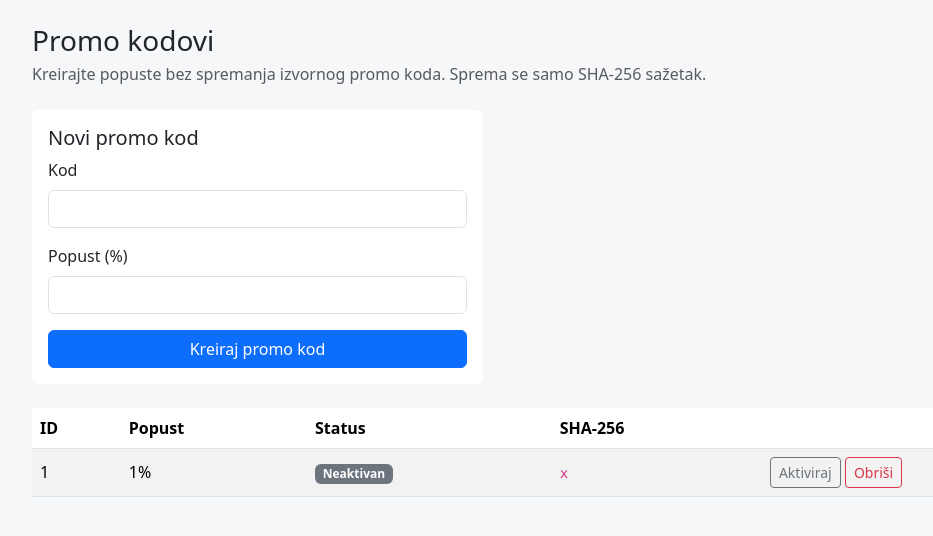
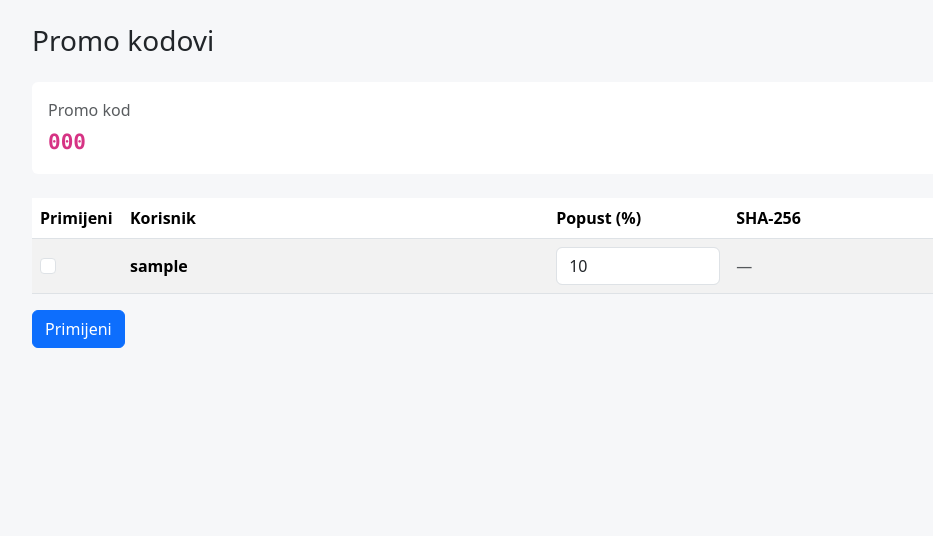
Before and after one commit to HeadshotFTW/ParKING, a Python web app: template templates/admin_promos.html in a window 1280 px wide. Shown: the part 56-592 px from the top of the page, without its empty margins (50-983 px from the left). Run offline with Jinja, Linux system fonts and the light colour scheme; the template is opened without the code that fills it: most values are stand-ins (such as "Sample title", 1, 10 or a date in 2020).

Commit message:
Redesign promo admin for per-user POPUST

```diff
--- a/templates/admin_promos.html
+++ b/templates/admin_promos.html
@@ -1,71 +1,62 @@
 {% extends "base.html" %}
 {% block title %}{{ 'Promo codes' if lang == 'en' else 'Promo kodovi' }} - ParKING{% endblock %}
 {% block content %}
-<div class="d-flex justify-content-between align-items-start mb-4">
+<h1 class="h3 mb-4">{{ 'Promo codes' if lang == 'en' else 'Promo kodovi' }}</h1>
+
+<div class="card card-body mb-4">
+    <div class="d-flex flex-wrap justify-content-between align-items-center gap-2">
         <div>
-        <h1 class="h3 mb-1">{{ 'Promo codes' if lang == 'en' else 'Promo kodovi' }}</h1>
-        <p class="text-muted mb-0">
-            {% if lang == 'en' %}
-                Create discounts without storing the original promo code. Only a SHA-256 digest is stored.
-            {% else %}
-                Kreirajte popuste bez spremanja izvornog promo koda. Sprema se samo SHA-256 sažetak.
-            {% endif %}
-        </p>
+            <span class="text-muted">{{ 'Promo code' if lang == 'en' else 'Promo kod' }}</span>
+            <div class="fs-4 fw-semibold"><code>{{ promo_code }}</code></div>
+        </div>
     </div>
 </div>
 
-<div class="row g-4 mb-4">
-    <div class="col-lg-5">
-        <form method="post" class="card card-body">
-            <h2 class="h5">{{ 'New promo code' if lang == 'en' else 'Novi promo kod' }}</h2>
-            <label class="form-label" for="code">{{ 'Code' if lang == 'en' else 'Kod' }}</label>
-            <input class="form-control mb-3 text-uppercase" id="code" name="code" minlength="4" maxlength="40" required>
-
-            <label class="form-label" for="discount_percent">{{ 'Discount (%)' if lang == 'en' else 'Popust (%)' }}</label>
-            <input class="form-control mb-3" id="discount_percent" name="discount_percent" type="number" min="1" max="100" step="1" required>
-
-            <button class="btn btn-primary" type="submit">{{ 'Create promo' if lang == 'en' else 'Kreiraj promo kod' }}</button>
-        </form>
-    </div>
-</div>
-
+<form method="post">
     <div class="table-responsive">
         <table class="table table-striped align-middle">
             <thead>
                 <tr>
-            <th>ID</th>
-            <th>{{ 'Discount' if lang == 'en' else 'Popust' }}</th>
-            <th>{{ 'Status' if lang == 'en' else 'Status' }}</th>
+                    <th style="width: 90px">{{ 'Apply' if lang == 'en' else 'Primijeni' }}</th>
+                    <th>{{ 'User' if lang == 'en' else 'Korisnik' }}</th>
+                    <th style="width: 180px">{{ 'Discount (%)' if lang == 'en' else 'Popust (%)' }}</th>
                     <th>SHA-256</th>
-            <th></th>
                 </tr>
             </thead>
             <tbody>
-    {% for promo in promos %}
+            {% for user in users %}
+                {% set assignment = assignments.get(user.id) %}
                 <tr>
-            <td>{{ promo.id }}</td>
-            <td>{{ '%.0f%%'|format(promo.discount_percent) }}</td>
                     <td>
-                <span class="badge {% if promo.active %}text-bg-success{% else %}text-bg-secondary{% endif %}">
-                    {% if promo.active %}{{ 'Active' if lang == 'en' else 'Aktivan' }}{% else %}{{ 'Inactive' if lang == 'en' else 'Neaktivan' }}{% endif %}
-                </span>
+                        <input class="form-check-input" type="checkbox" name="selected_users" value="{{ user.id }}"
+                               {% if assignment and assignment.active %}checked{% endif %}>
                     </td>
-            <td><code class="small text-break">{{ promo.code_hash }}</code></td>
-            <td class="text-nowrap">
-                <form class="d-inline" method="post" action="{{ url_for('admin_promo_toggle', promo_id=promo.id) }}">
-                    <button class="btn btn-sm btn-outline-secondary" type="submit">
-                        {% if promo.active %}{{ 'Deactivate' if lang == 'en' else 'Deaktiviraj' }}{% else %}{{ 'Activate' if lang == 'en' else 'Aktiviraj' }}{% endif %}
-                    </button>
-                </form>
-                <form class="d-inline" method="post" action="{{ url_for('admin_promo_delete', promo_id=promo.id) }}">
-                    <button class="btn btn-sm btn-outline-danger" type="submit">{{ 'Delete' if lang == 'en' else 'Obriši' }}</button>
-                </form>
+                    <td>
+                        <strong>{{ user.username }}</strong>
+                        {% if user.is_admin() %}<span class="badge text-bg-secondary ms-1">ADMIN</span>{% endif %}
+                    </td>
+                    <td>
+                        <input class="form-control" type="number" min="1" max="100" step="1"
+                               name="discount_{{ user.id }}"
+                               value="{{ '%.0f'|format(assignment.discount_percent) if assignment else '10' }}">
+                    </td>
+                    <td>
+                        {% if assignment and assignment.active %}
+                            <code class="small text-break">{{ assignment.code_hash }}</code>
+                        {% else %}
+                            <span class="text-muted">—</span>
+                        {% endif %}
                     </td>
                 </tr>
             {% else %}
-        <tr><td colspan="5" class="text-muted">{{ 'No promo codes yet.' if lang == 'en' else 'Još nema promo kodova.' }}</td></tr>
+                <tr>
+                    <td colspan="4" class="text-muted">{{ 'There are no users.' if lang == 'en' else 'Nema korisnika.' }}</td>
+                </tr>
             {% endfor %}
             </tbody>
         </table>
     </div>
+
+    <button class="btn btn-primary" type="submit">{{ 'Apply' if lang == 'en' else 'Primijeni' }}</button>
+</form>
 {% endblock %}
```
Lines whose indentation alone changed are shown as unchanged.
